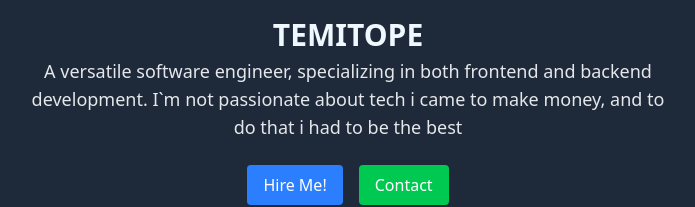
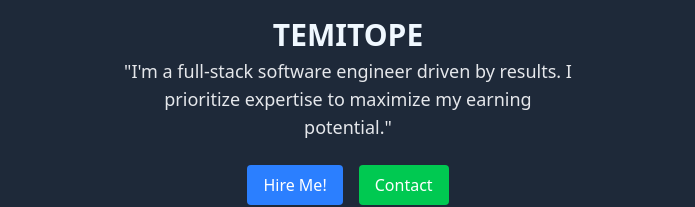
Before and after one commit to AfeezTemitope/Portfolioo, a React (Vite) app: page / in a window 1280 px wide. Shown: the part 494-701 px from the top of the page, without its empty margins (292-987 px from the left). Built offline with nearby package versions, Linux system fonts and the light colour scheme.

Commit message:
adjustwed the header

```diff
--- a/src/components/Header.tsx
+++ b/src/components/Header.tsx
@@ -42,8 +42,7 @@ const Header = () => {
                             </span>
                         </h1>
                         <a href="#about" className="text-md md:text-lg mt-1 text-gray-200 block md:inline">
-                            A versatile software engineer, specializing in both frontend and backend development.
-                            I`m not passionate about tech i came to make money, and to do that i had to be the best
+                            "I'm a full-stack software engineer driven by results. I prioritize expertise to maximize my earning potential."
                         </a>
                         <div className="flex space-x-4 mt-6 justify-center md:justify-start">
                             <a href="mailto:belloafeez28@gmail.com" className="bg-blue-500 text-white px-4 py-2 rounded hover:bg-blue-600 transition">
```
